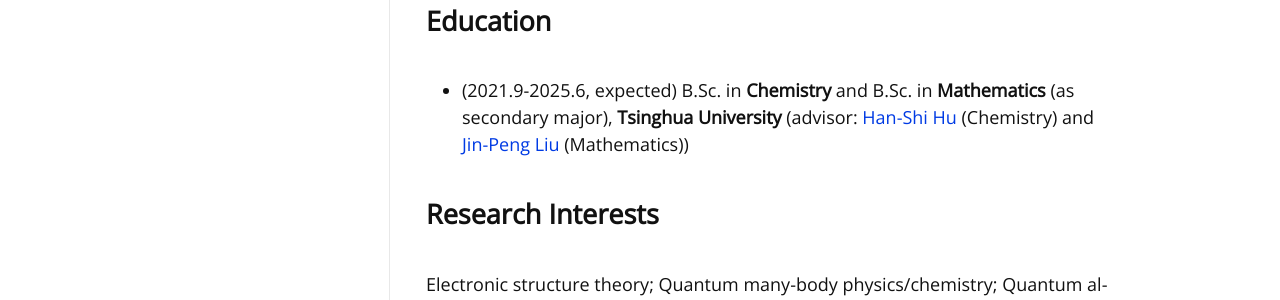
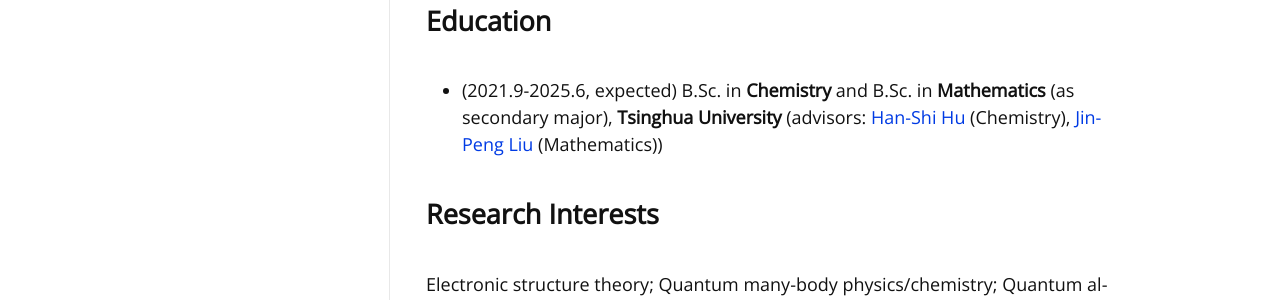
Before and after one commit to haoen2021/haoen2021.github.io, a Jekyll site: the page built from index.md, in a window 1280 px wide. Shown: the part 732-1032 px from the top of the page. Built offline with Jekyll 4.4.1, drawn with Linux system fonts in a browser that asks for light colours; nearby versions of some CDN libraries; some web fonts are replaced; our own code applies the rules of GitHub Pages for plain Markdown files; the list of posts is cut into pages by our own code.

Commit message:
update index

```diff
--- a/index.md
+++ b/index.md
@@ -18,7 +18,7 @@
 
 ## Education
 
-- (2021.9-2025.6, expected) B.Sc. in **Chemistry** and B.Sc. in **Mathematics** (as secondary major), **Tsinghua University**  (advisor: [Han-Shi Hu](https://scholar.google.com/citations?user=W2sG5oEAAAAJ&hl=en) (Chemistry) and [Jin-Peng Liu](https://www.jin-peng-liu.me/) (Mathematics))
+- (2021.9-2025.6, expected) B.Sc. in **Chemistry** and B.Sc. in **Mathematics** (as secondary major), **Tsinghua University**  (advisors: [Han-Shi Hu](https://scholar.google.com/citations?user=W2sG5oEAAAAJ&hl=en) (Chemistry), [Jin-Peng Liu](https://www.jin-peng-liu.me/) (Mathematics))
 
 ## Research Interests
 
```
Also changed, not shown: about.md (+1 -1 lines).
